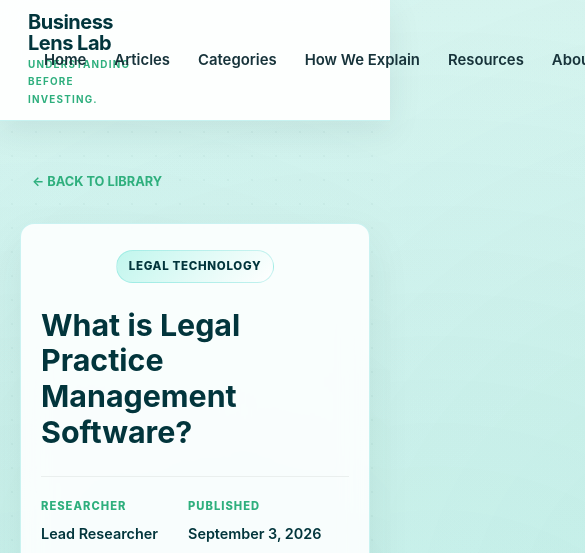
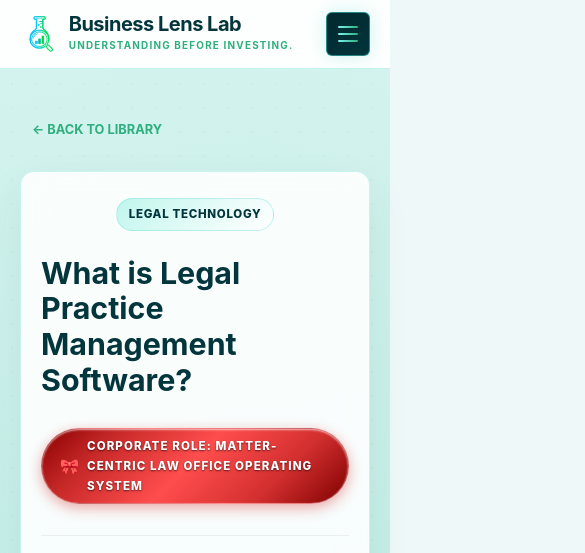
Before and after one commit to Businessclaritylab/businessclaritylab.github.io, a plain HTML site: page articles/legal-technology/what-is-legal-practice-management.html in a window 390 px wide. Shown: the top 553 px of the page, 585 px wide, since content can reach past the window. Drawn offline with Linux system fonts and the light colour scheme.

Commit message:
feat(legal-guide): add hamburger nav, v3.0 cache bust, and Corporate Role red ribbon

```diff
--- a/articles/legal-technology/what-is-legal-practice-management.html
+++ b/articles/legal-technology/what-is-legal-practice-management.html
@@ -13,7 +13,7 @@
     <link rel="icon" type="image/png" sizes="16x16" href="/favicon-16x16.png">
     <link rel="shortcut icon" href="/favicon.ico">
     <link rel="manifest" href="/site.webmanifest">
-    <link rel="stylesheet" href="/css/style.css">
+    <link rel="stylesheet" href="/css/style.css?v=3.0">
 
     <meta property="og:type" content="article">
     <meta property="og:site_name" content="Business Lens Lab">
@@ -69,22 +69,27 @@
 
 <header>
     <div class="logo">
-        <a href="../../index.html" class="logo-lockup">
-            <img src="../../images/business-lens-lab-logo.png" alt="Business Lens Lab Logo" class="brand-icon">
+        <a href="/index.html" class="logo-lockup">
+            <img src="/images/business-lens-lab-logo.png" alt="Business Lens Lab Logo" class="brand-icon">
             <div class="brand-text-wrapper">
                 <p class="site-name">Business Lens Lab</p>
                 <p class="site-slogan">Understanding Before Investing.</p>
             </div>
         </a>
     </div>
-    <nav><ul>
-        <li><a href="../../index.html">Home</a></li>
-        <li><a href="../../articles.html">Articles</a></li>
-        <li><a href="../../categories.html">Categories</a></li>
-        <li><a href="../../how-we-explain.html">How We Explain</a></li>
-        <li><a href="../../resources.html">Resources</a></li>
-        <li><a href="../../about.html">About</a></li>
-        <li><a href="../../contact.html">Contact</a></li>
+    <button class="menu-toggle" aria-label="Toggle navigation menu" aria-expanded="false" aria-controls="main-nav">
+        <span></span>
+        <span></span>
+        <span></span>
+    </button>
+    <nav id="main-nav"><ul>
+        <li><a href="/index.html">Home</a></li>
+        <li><a href="/articles.html">Articles</a></li>
+        <li><a href="/categories.html">Categories</a></li>
+        <li><a href="/how-we-explain.html">How We Explain</a></li>
+        <li><a href="/resources.html">Resources</a></li>
+        <li><a href="/about.html">About</a></li>
+        <li><a href="/contact.html">Contact</a></li>
     </ul></nav>
 </header>
 
@@ -97,6 +102,12 @@
         <header class="article-header-card">
             <span class="article-category" style="width: fit-content; margin-bottom: 10px;">LEGAL TECHNOLOGY</span>
             <h1>What is Legal Practice Management Software?</h1>
+            <div style="margin: 14px 0 6px; display: inline-flex; align-items: center; gap: 8px; background: linear-gradient(135deg, #8B0000 0%, #C62828 20%, #FF4D4D 48%, #D32F2F 75%, #7F0000 100%); color: #ffffff; padding: 7px 18px; border-radius: 999px; box-shadow: 0 4px 14px rgba(211, 47, 47, 0.42), inset 0 1px 2px rgba(255, 255, 255, 0.65); border: 1px solid rgba(255, 255, 255, 0.35);">
+                <span style="font-size: 0.95rem; line-height: 1;">🎀</span>
+                <span style="font-size: 0.72rem; font-weight: 800; text-transform: uppercase; letter-spacing: 1.1px; text-shadow: 0 1px 2px rgba(0, 0, 0, 0.6);">
+                    Corporate Role: Matter-Centric Law Office Operating System
+                </span>
+            </div>
             <div class="article-meta-group">
                 <div class="meta-item">
                     <span class="meta-label">Researcher</span>
@@ -186,6 +197,6 @@
     </div>
 </footer>
 
-<script src="../../js/script.js"></script>
+<script src="/js/script.js?v=3.0"></script>
 </body>
 </html>
```
